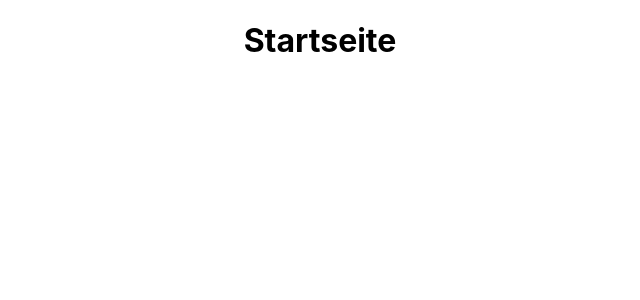
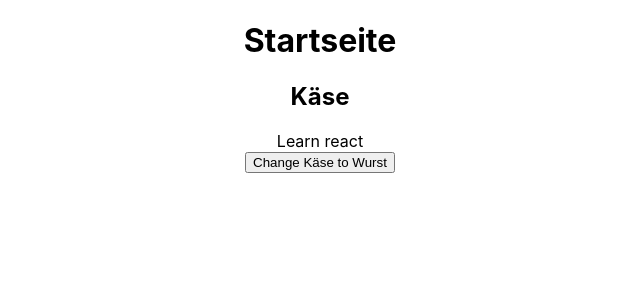
Before and after one commit to klepek42/cc-react-todo, a React (Create React App) app: page / in a window 1280 px wide. Shown: the top 300 px of the page, without its empty margins (320-960 px from the left). Built offline with nearby package versions, Linux system fonts and the light colour scheme.

Commit message:
Add awesome button functionality

```diff
--- a/src/App.tsx
+++ b/src/App.tsx
@@ -1,13 +1,20 @@
-import React from 'react';
+import React, {useState} from 'react';
 import './App.css';
 import Startseite from "./components/Startseite";
+import Todos from "./components/Todos";
 
 function App() {
-  return (
-    <div className="App">
-      <Startseite/>
-    </div>
-  );
+    const [title, setTitle] = useState("Käse");
+
+    const onClickHandler = () => setTitle("Wurst");
+
+    return (
+        <div className="App">
+            <Startseite/>
+            <Todos title={title}/>
+            <button onClick={onClickHandler}>Change Käse to Wurst</button>
+        </div>
+    );
 }
 
 export default App;
--- /dev/null
+++ b/src/components/Todos.tsx
@@ -0,0 +1,11 @@
+import React from 'react';
+
+interface Props {
+    title: string;
+}
+
+const Todos = ({title}:Props) => {
+    return (<div><h2>{title}</h2><div>Learn react</div></div>);
+}
+
+export default Todos;
```
